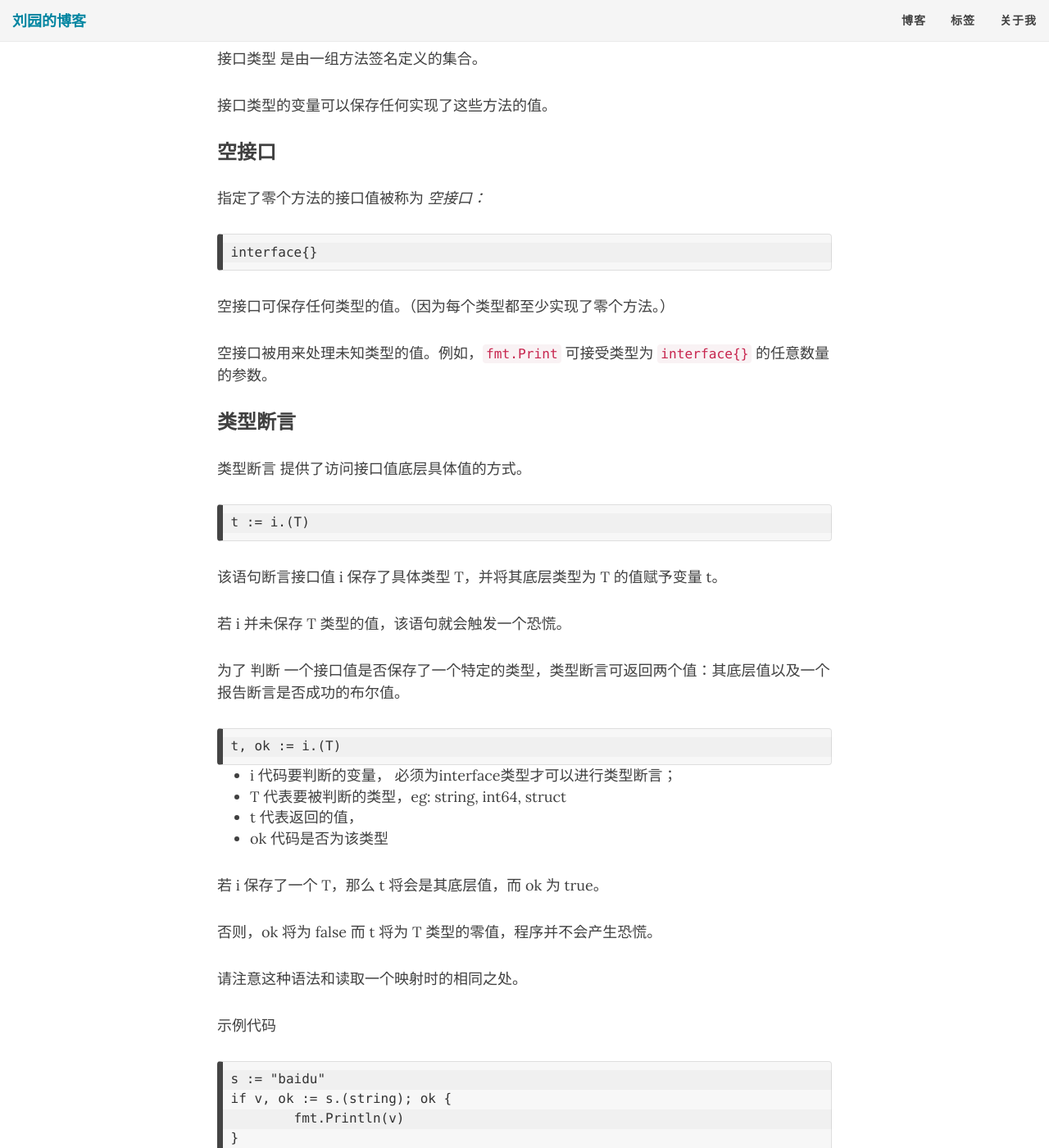
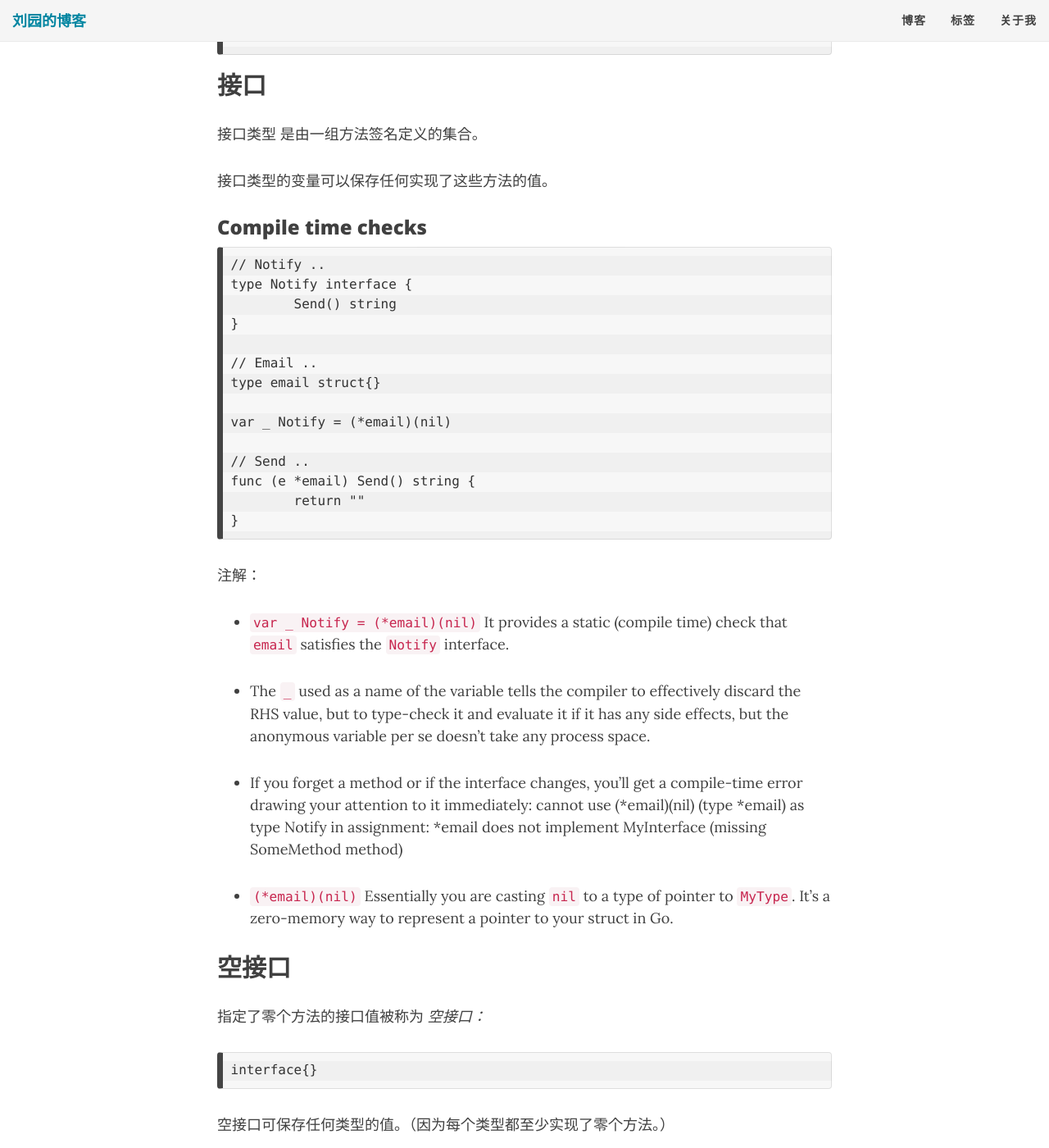
Before and after one commit to colynn/colynn.github.io, a Jekyll site: the page built from _posts/2019-12-31-go_basic_knowledge_summarizing.md, in a window 1280 px wide and 1400 px high, scrolled down 12264 px. Shown: the whole window at 82% size. Built offline with Jekyll 4.4.1, drawn with Linux system fonts in a browser that asks for light colours; nearby versions of some CDN libraries; comment, search, counter and statistics services are not loaded.

Commit message:
git compile time check

````diff
--- a/_posts/2019-12-31-go_basic_knowledge_summarizing.md
+++ b/_posts/2019-12-31-go_basic_knowledge_summarizing.md
@@ -5,7 +5,7 @@ tags: [go]
 comments: true
 ---
 
-### 变量声明
+## 变量声明
 1. 指定变量类型，如果没有初始化，则变量默认为零值;
     ```
     package main
@@ -39,7 +39,7 @@ comments: true
     intVal,intVal1 := 1,2 // 此时不会产生编译错误，因为有声明新的变量，因为 := 是一个声明语句
     ```
 
-### 多变量声明
+## 多变量声明
 
 ```
 package main
@@ -70,7 +70,7 @@ _注_:
 4. 变量声明可以包含初始值，每个变量对应一个; 初始化值已存在，则可以省略类型；变量会从初始值中获得类型。
 5. 常量可以是字符、字符串、布尔值或数值, 常量不能用 := 语法声明。
 
-### 零值
+## 零值
 没有明确初始值的变量声明会被赋予它们的 零值。
 
 零值是：
@@ -79,7 +79,7 @@ _注_:
 * 字符串为 ""（空字符串）
 
 
-### Go 的基本类型有
+## Go 的基本类型有
 
 ```
 bool
@@ -159,7 +159,7 @@ _注_:
 %U	Unicode format: U+1234; same as "U+%04X"
 ```
 
-### >> << 操作符
+## >> << 操作符
 
 In decimal, 8 >> 1 is 4, and 8 << 1 is 16. Shifting left by one is the same as multiplication by 2, and shifting right by one is the same as dividing by two, discarding any remainder.
 
@@ -168,7 +168,7 @@ It makes a lot of sense when I think that I was seeing this in code dealing with
 等价于这样： (x << n == x*2^n ) (x >> n == x*2^(-n))
 
 
-### For循环
+## For循环
 Go 只有一种循环结构：for 循环。
 
 * 基本的 for 循环由三部分组成，它们用分号隔开：
@@ -262,7 +262,7 @@ func main() {
 }
 ```
 
-### defer
+## defer
 defer 语句会将函数推迟到外层函数返回之后执行。
 
 * 推迟调用的函数其参数会立即求值，但直到外层函数返回前该函数都不会被调用。
@@ -299,7 +299,7 @@ func main() {
 
 ```
 
-### 指针
+## 指针
 Go 拥有指针。指针保存了值的内存地址。
 
 类型 *T 是指向 T 类型值的指针。其零值为 nil。
@@ -326,7 +326,7 @@ fmt.Println(*p) // 通过指针 p 读取 i
 
 与 C 不同，Go 没有指针运算。
 
-### 结构体指针
+## 结构体指针
 结构体字段可以通过结构体指针来访问。
 
 如果我们有一个指向结构体的指针 p，那么可以通过 (*p).X 来访问其字段 X。不过这么写太啰嗦了，所以语言也允许我们使用隐式间接引用，直接写 p.X 就可以。
@@ -350,7 +350,7 @@ func main() {
 }
 ```
 
-### 结构体文法
+## 结构体文法
 结构体文法通过直接列出字段的值来新分配一个结构体。
 
 使用 Name: 语法可以仅列出部分字段。（字段名的顺序无关。）
@@ -380,7 +380,7 @@ func main() {
 }
 ```
 
-### 数组
+## 数组
 类型 [n]T 表示拥有 n 个 T 类型的值的数组。
 
 表达式
@@ -410,7 +410,7 @@ func main() {
 }
 ```
 
-### 切片
+## 切片
 每个数组的大小都是固定的。而切片则为数组元素提供动态大小的、灵活的视角。在实践中，切片比数组更常用。
 
 类型 []T 表示一个元素类型为 T 的切片。
@@ -461,7 +461,7 @@ _注_:
 （提示：需要使用循环来分配 [][]uint8 中的每个 []uint8；请使用 uint8(intValue) 在类型之间转换；你可能会用到 math 包中的函数。）
 ```
 
-### 函数值
+## 函数值
 函数也是值。它们可以像其它值一样传递。
 
 函数值可以用作函数的参数或返回值。
@@ -502,13 +502,42 @@ func(float64, float64) float64
 ```
 
 
-### 接口
+## 接口
 接口类型 是由一组方法签名定义的集合。
 
 接口类型的变量可以保存任何实现了这些方法的值。
 
+### Compile time checks
 
-### 空接口
+```
+// Notify ..
+type Notify interface {
+	Send() string
+}
+
+// Email ..
+type email struct{}
+
+var _ Notify = (*email)(nil)
+
+// Send ..
+func (e *email) Send() string {
+	return ""
+}
+```
+
+注解：
+*  `var _ Notify = (*email)(nil)` It provides a static (compile time) check that `email` satisfies the `Notify` interface.
+
+* The `_` used as a name of the variable tells the compiler to effectively discard the RHS value, but to type-check it and evaluate it if it has any side effects, but the anonymous variable per se doesn't take any process space.
+
+* If you forget a method or if the interface changes, you’ll get a compile-time error drawing your attention to it immediately:
+cannot use (*email)(nil) (type *email) as type Notify in assignment:
+*email does not implement MyInterface (missing SomeMethod method)
+
+* `(*email)(nil)` Essentially you are casting `nil` to a type of pointer to `MyType`. It’s a zero-memory way to represent a pointer to your struct in Go.
+
+## 空接口
 
 指定了零个方法的接口值被称为 *空接口：*
 
@@ -521,7 +550,7 @@ interface{}
 空接口被用来处理未知类型的值。例如，```fmt.Print``` 可接受类型为 ```interface{}``` 的任意数量的参数。
 
 
-### 类型断言
+## 类型断言
 
 类型断言 提供了访问接口值底层具体值的方式。
 
@@ -653,12 +682,12 @@ A interface 具有 a()方法  B interface 具有 b()方法 如果结构体S作
 __注__:
 * 类型选择中的声明与类型断言 i.(T) 的语法相同，只是具体类型 T 被替换成了关键字 type。
 
-### Stringer
+## Stringer
 
 
-### Reader
+## Reader
 
-### Goroutines和Channels
+## Goroutines和Channels
 1. 如果我们使用了无缓存的channel, 那么两个慢的goroutines将会因为没有人接收而永远卡住。这种情况，称为goroutines泄漏，这将是一个BUG.和垃圾变量不同，泄漏的goroutines并不会被自动回收，因此确保每个不再需要的goroutine能正常退出是重要的。
 
 
````
